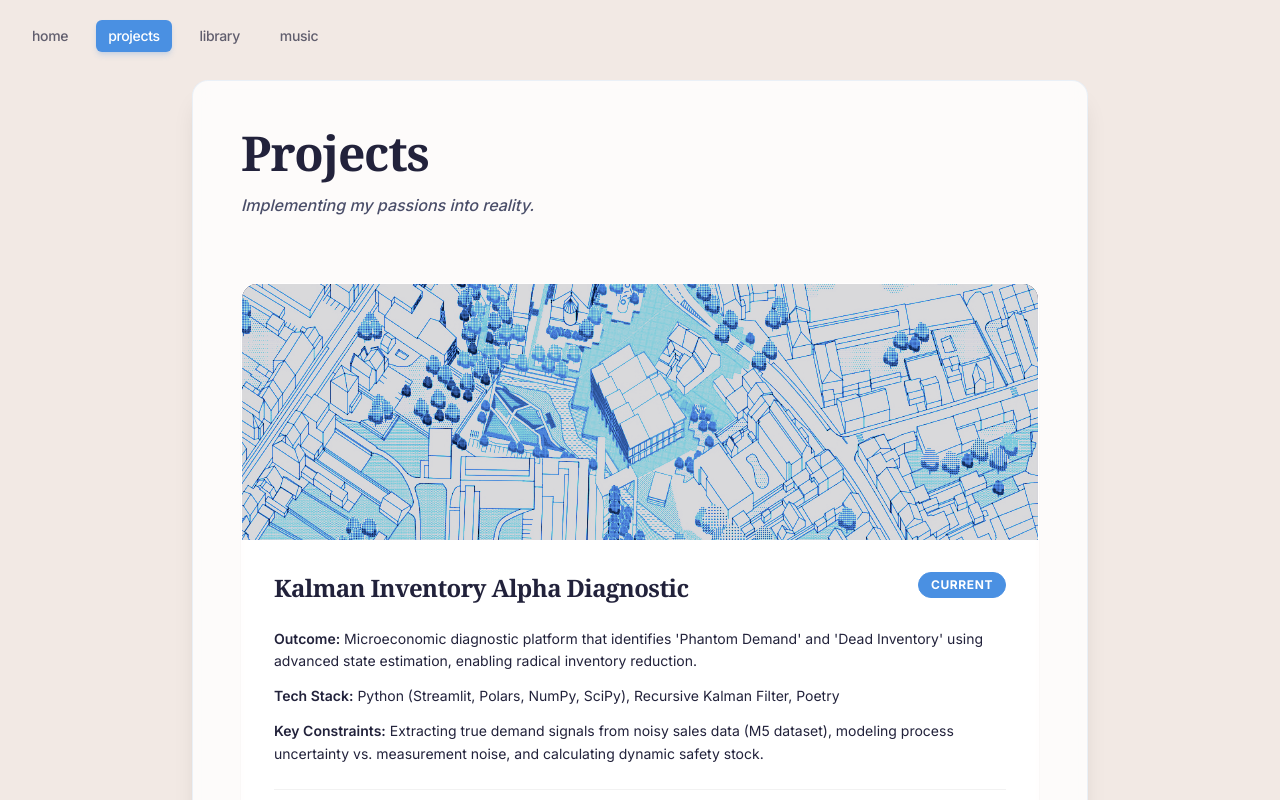
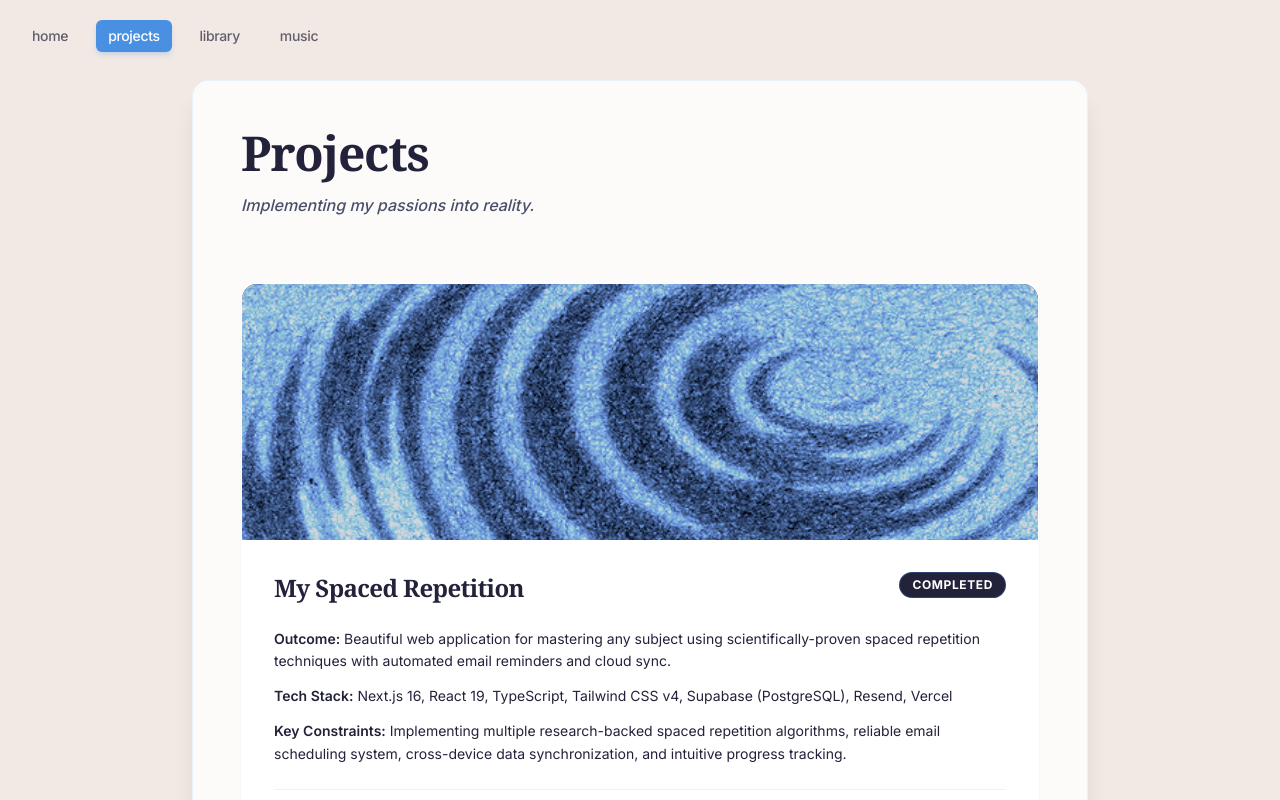
Before and after one commit to alexxlevesque/portfolio, a Next.js app: page /projects in a window 1280 px wide. Shown: the top 800 px of the page. Built offline with nearby package versions, Linux system fonts and the light colour scheme.

Commit message:
add spaced repetition

```diff
--- a/src/app/projects/page.tsx
+++ b/src/app/projects/page.tsx
@@ -10,6 +10,50 @@ export default function Projects() {
             </header>
 
             <section className="space-y-6">
+
+                <ProjectCard
+                    title="My Spaced Repetition"
+                    status="COMPLETED"
+                    outcome="Beautiful web application for mastering any subject using scientifically-proven spaced repetition techniques with automated email reminders and cloud sync."
+                    techStack="Next.js 16, React 19, TypeScript, Tailwind CSS v4, Supabase (PostgreSQL), Resend, Vercel"
+                    constraints="Implementing multiple research-backed spaced repetition algorithms, reliable email scheduling system, cross-device data synchronization, and intuitive progress tracking."
+                    imageSrc="/spaced.jpg"
+                    customFilter="grayscale(100%) sepia(100%) hue-rotate(180deg) saturate(2) brightness(0.8) contrast(1.2)"
+                    description={
+                        <>
+                            <p>
+                                My Spaced Repetition leverages cognitive science research to help users retain information long-term by scheduling reviews at optimal intervals. Instead of cramming or random reviewing, the app creates personalized review schedules that move information from short-term to long-term memory.
+                            </p>
+                            <h4 className="font-bold text-space_cadet mt-4 mb-2">Four Research-Backed Algorithms</h4>
+                            <ul className="list-disc ml-4 mt-2 space-y-1">
+                                <li><strong>Leitner System:</strong> Classic flashcard method with progressively longer intervals (1, 3, 7, 14, 30 days)</li>
+                                <li><strong>SM-2 Classic:</strong> Based on the SuperMemo algorithm with aggressive early reviews (1, 6, 15, 35, 70 days)</li>
+                                <li><strong>Aggressive:</strong> Frequent early reviews for difficult material (1, 2, 4, 7, 14, 30 days)</li>
+                                <li><strong>Relaxed:</strong> Gentle schedule for lighter material (1, 3, 7, 21, 60, 120 days)</li>
+                            </ul>
+                            <h4 className="font-bold text-space_cadet mt-4 mb-2">Key Features</h4>
+                            <ul className="list-disc ml-4 mt-2 space-y-1">
+                                <li><strong>Email Reminders:</strong> Automatic notifications when it's time to review a topic</li>
+                                <li><strong>Visual Timeline:</strong> Interactive timeline showing your entire learning journey</li>
+                                <li><strong>Progress Tracking:</strong> Completion status, statistics, and visual indicators for each task</li>
+                                <li><strong>Cloud Sync:</strong> Supabase-powered data storage syncs across all devices</li>
+                            </ul>
+                            <div className="mt-6 pt-4 border-t border-black/5">
+                                <a
+                                    href="https://github.com/alexxlevesque/myspacedrepetition"
+                                    target="_blank"
+                                    rel="noopener noreferrer"
+                                    className="inline-flex items-center gap-2 font-bold text-space_cadet hover:text-ultra_violet transition-colors"
+                                >
+                                    <svg className="w-4 h-4" fill="currentColor" viewBox="0 0 24 24">
+                                        <path d="M12 0C5.37 0 0 5.37 0 12c0 5.31 3.435 9.795 8.205 11.385.6.105.825-.255.825-.57 0-.285-.015-1.23-.015-2.235-3.015.555-3.645-.735-3.885-1.395-.135-.345-.72-1.395-1.23-1.68-.42-.225-1.02-.78-.015-.795.945-.015 1.62.87 1.845 1.23 1.08 1.815 2.805 1.305 3.495.99.105-.78.42-1.305.765-1.605-2.67-.3-5.46-1.335-5.46-5.925 0-1.305.465-2.385 1.23-3.225-.12-.3-.54-1.53.12-3.18 0 0 1.005-.315 3.3 1.23.96-.27 1.98-.405 3-.405s2.04.135 3 .405c2.295-1.56 3.3-1.23 3.3-1.23.66 1.65.24 2.88.12 3.18.765.84 1.23 1.905 1.23 3.225 0 4.605-2.805 5.625-5.475 5.925.435.375.81 1.095.81 2.22 0 1.605-.015 2.895-.015 3.3 0 .315.225.69.825.57A12.02 12.02 0 0024 12c0-6.63-5.37-12-12-12z" />
+                                    </svg>
+                                    View Source Code
+                                </a>
+                            </div>
+                        </>
+                    }
+                />
 
                 <ProjectCard
                     title="Kalman Inventory Alpha Diagnostic"
@@ -168,7 +212,7 @@ export default function Projects() {
                     techStack="MATLAB, Lloyd's Algorithm, K-Means Clustering, GIS Spatial Analysis Tools"
                     constraints="Real-time dynamic fire hotspot data processing, accurate perimeter modeling, efficient multi-agent coordination."
                     imageSrc="/autonomousrobot.jpg"
-                    customFilter="grayscale(100%) sepia(100%) hue-rotate(180deg) saturate(3) brightness(0.8) contrast(1.2)"
+                    customFilter="grayscale(100%) sepia(100%) hue-rotate(180deg) saturate(2.3) brightness(0.8) contrast(1.2)"
                     description={
                         <>
                             <p className="font-bold text-space_cadet mb-4 italic">
```
Also changed, not shown: public/spaced.jpg (added).
